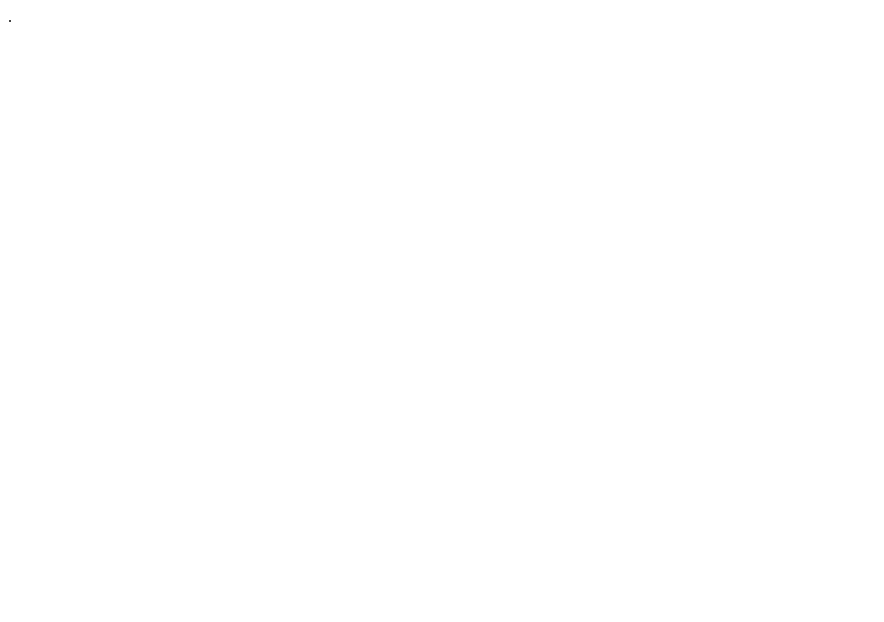
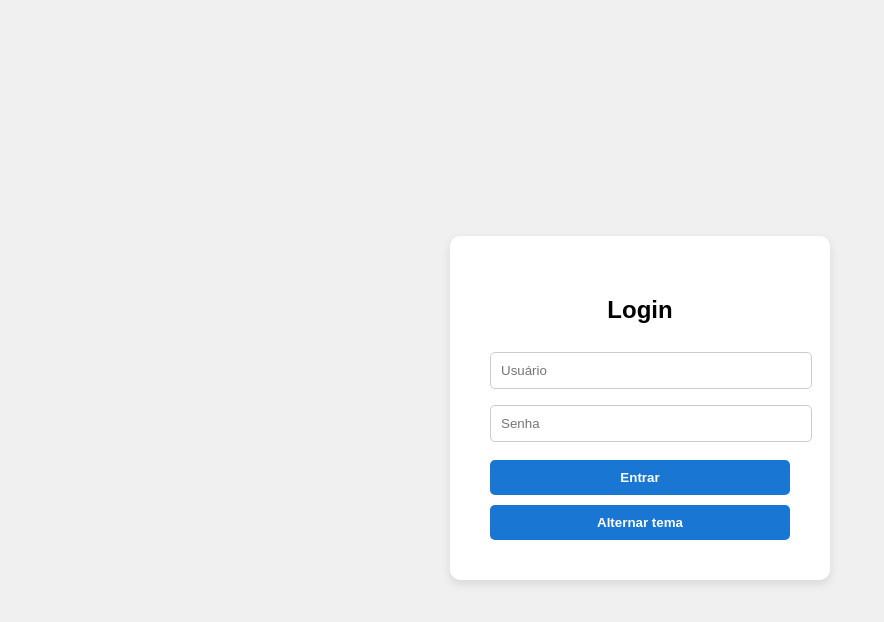
Before and after one commit to isaquebersalim/projetoCadLogin, a plain HTML site: page index.html in a window 1280 px wide. Shown: the whole page, without its empty margins (0-884 px from the left). Drawn offline with Linux system fonts and the light colour scheme.

Commit message:
Adcionado JavaScript e tema claro e escuro.

```diff
--- a/index.html
+++ b/index.html
@@ -1,12 +1,23 @@
 <!DOCTYPE html>
-<html lang="en">
+<html lang="pt-BR">
 <head>
-    <meta charset="UTF-8">
-    <meta name="viewport" content="width=device-width, initial-scale=1.0">
-    <title>Document</title>
-    <link rel="stylesheet" href="style.css">
+  <meta charset="UTF-8" />
+  <meta name="viewport" content="width=device-width, initial-scale=1.0"/>
+  <title>Login</title>
+  <link rel="stylesheet" href="style.css">
 </head>
 <body>
-    .
+  <div class="login-container">
+    <h2>Login</h2>
+    <form id="loginForm">
+      <input type="text" id="username" placeholder="Usuário" required />
+      <input type="password" id="password" placeholder="Senha" required />
+      <button type="submit">Entrar</button>
+      <div class="error" id="errorMsg"></div>
+    </form>
+    <button class="toggle-mode" onclick="toggleMode()">Alternar tema</button>
+  </div>
+
+  <script src="script.js"></script>
 </body>
 </html>
--- /dev/null
+++ b/script.js
@@ -0,0 +1,26 @@
+const form = document.getElementById('loginForm');
+    const errorMsg = document.getElementById('errorMsg');
+
+    form.addEventListener('submit', function(e) {
+      e.preventDefault();
+      const username = document.getElementById('username').value.trim();
+      const password = document.getElementById('password').value.trim();
+
+      if (username === '' || password === '') {
+        errorMsg.textContent = 'Por favor, preencha todos os campos.';
+        return;
+      }
+
+      if (password.length < 6) {
+        errorMsg.textContent = 'A senha deve ter pelo menos 6 caracteres.';
+        return;
+      }
+
+      // Aqui você pode adicionar sua lógica de autenticação
+      errorMsg.style.color = 'green';
+      errorMsg.textContent = 'Login bem-sucedido!';
+    });
+
+    function toggleMode() {
+      document.body.classList.toggle('dark');
+    }
--- a/style.css
+++ b/style.css
@@ -0,0 +1,86 @@
+:root {
+    --bg-color: #f0f0f0;
+    --text-color: #000;
+    --container-bg: #fff;
+    --button-bg: #1976d2;
+    --button-hover: #135ba1;
+}
+
+body.dark {
+    --bg-color: #121212;
+    --text-color: #fff;
+    --container-bg: #1e1e1e;
+    --button-bg: #90caf9;
+    --button-hover: #64b5f6;
+}
+
+body {
+    font-family: Arial, sans-serif;
+    background: var(--bg-color);
+    color: var(--text-color);
+    display: flex;
+    height: 100vh;
+    justify-content: center;
+    align-items: center;
+    transition: background 0.3s, color 0.3s;
+}
+
+.login-container {
+    background: var(--container-bg);
+    padding: 40px;
+    border-radius: 10px;
+    box-shadow: 0 4px 10px rgba(0, 0, 0, 0.1);
+    width: 300px;
+    transition: background 0.3s;
+}
+
+.login-container h2 {
+    text-align: center;
+    margin-bottom: 20px;
+}
+
+.login-container input[type="text"],
+.login-container input[type="password"] {
+    width: 100%;
+    padding: 10px;
+    margin: 8px 0;
+    border: 1px solid #ccc;
+    border-radius: 5px;
+    background: #fff;
+    color: #000;
+}
+
+.login-container button {
+    width: 100%;
+    padding: 10px;
+    background-color: var(--button-bg);
+    color: #fff;
+    border: none;
+    border-radius: 5px;
+    font-weight: bold;
+    cursor: pointer;
+    margin-top: 10px;
+    transition: background 0.3s;
+}
+
+.login-container button:hover {
+    background-color: var(--button-hover);
+}
+
+.toggle-mode {
+    background: none;
+    border: none;
+    color: var(--text-color);
+    margin-top: 15px;
+    cursor: pointer;
+    display: block;
+    margin-left: auto;
+    margin-right: auto;
+}
+
+.error {
+    color: red;
+    font-size: 0.9em;
+    text-align: center;
+    margin-top: 10px;
+}
```
